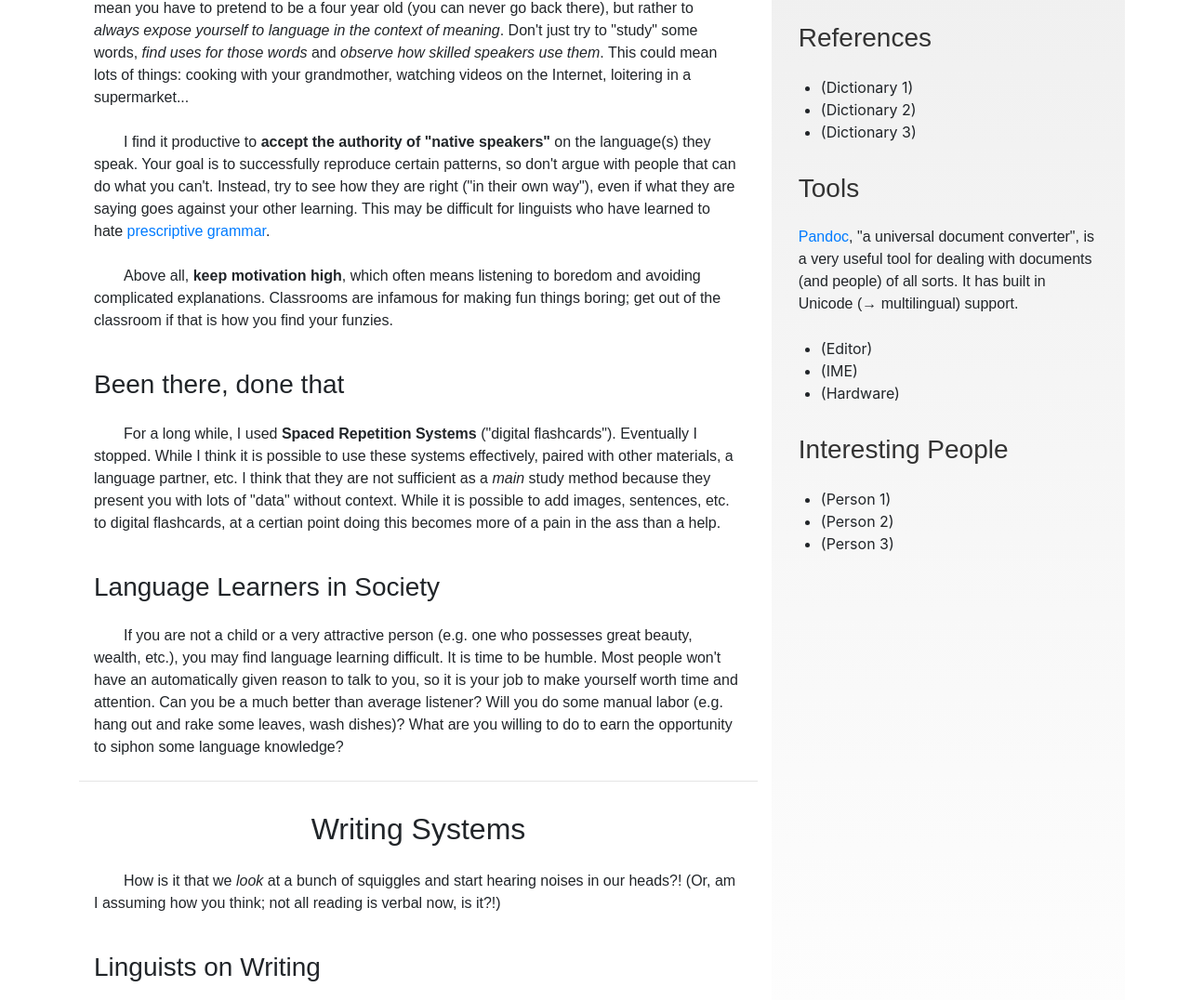
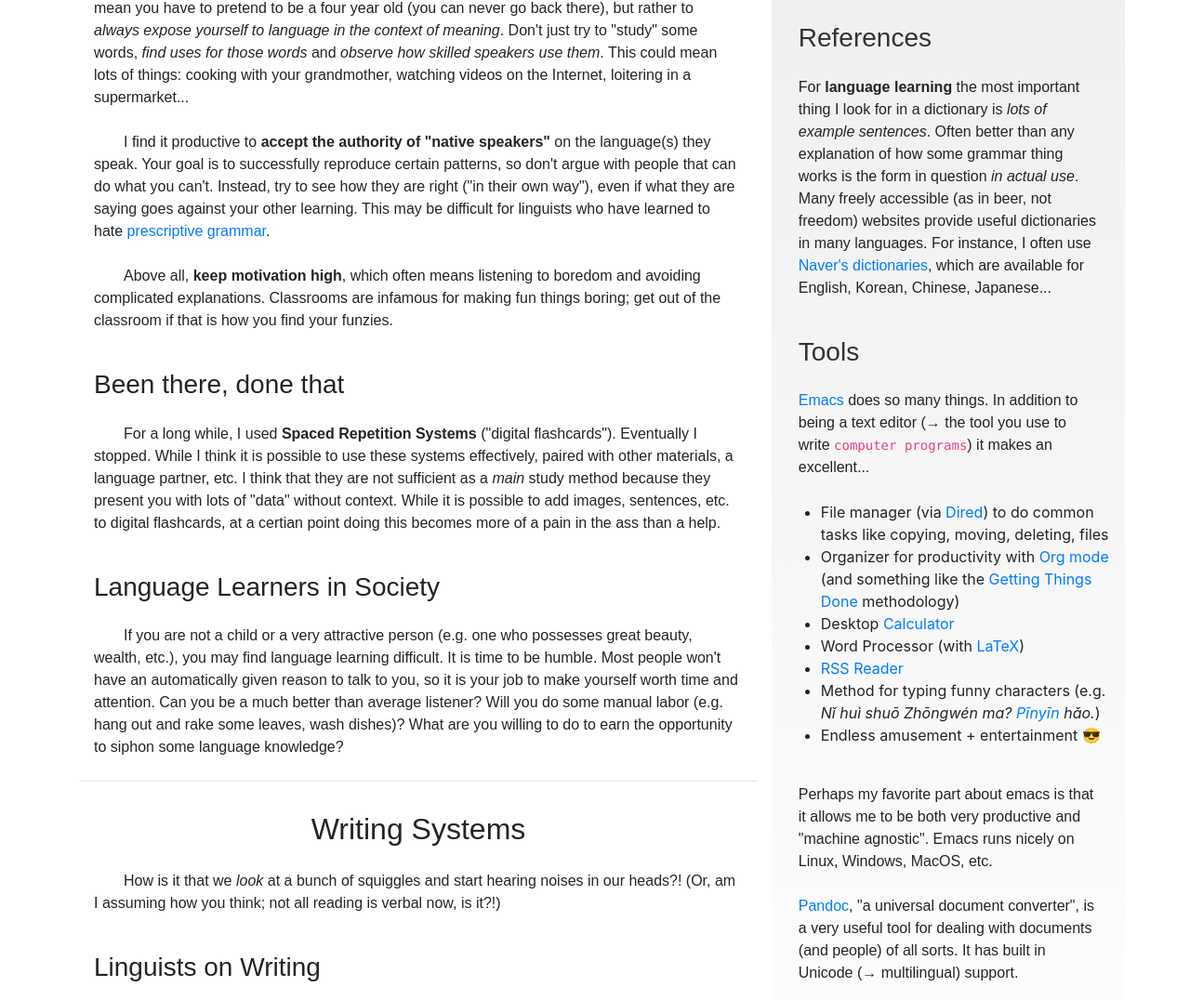
Before and after one commit to captainalan/captainalan.github.io, a plain HTML site: page language-and-linguistics/index.html in a window 1280 px wide. Shown: the part 932-2008 px from the top of the page at 93% size. Drawn offline with nearby package versions, Linux system fonts and the light colour scheme.

Commit message:
Some content updates
Mainly working on the side bar content.

```diff
--- a/language-and-linguistics/index.html
+++ b/language-and-linguistics/index.html
@@ -179,28 +179,65 @@
 	  resources which I have found useful.</p>
 
 	  <h3>References</h3>
-	  <ul>
-	    <li>(Dictionary 1)</li>
-	    <li>(Dictionary 2)</li>
-	    <li>(Dictionary 3)</li>
-	  </ul>
+	  <p>
+	    For <b>language learning</b> the most important thing I
+	    look for in a dictionary is <em>lots of example
+	    sentences</em>. Often better than any explanation of how
+	    some grammar thing works is the form in question <em>in
+	    actual use</em>. Many freely accessible (as in beer, not
+	    freedom) websites provide useful dictionaries in many
+	    languages. For instance, I often
+	    use <a href="https://endic.naver.com/?sLn=en">Naver's
+	    dictionaries</a>, which are available for English, Korean,
+	    Chinese, Japanese...
+	  </p>
 
 	  <h3>Tools</h3>
-	  <p><a href="https://pandoc.org">Pandoc</a>, "a universal
+	  <p>
+	    <a href="https://www.gnu.org/software/emacs/emacs.html">Emacs</a>
+	    does so many things. In addition to being a text editor (→
+	    the tool you use to write <code>computer programs</code>) it makes an
+	    excellent...
+	    <ul>
+	      <li>File manager
+	      (via <a href="https://www.emacswiki.org/emacs/DiredMode">Dired</a>)
+	      to do common tasks like copying, moving, deleting,
+	      files</li>
+	      <li>Organizer for productivity with <a href="https://orgmode.org">Org mode</a> (and
+	      something like
+	      the <a href="https://en.wikipedia.org/wiki/Getting_Things_Done">Getting
+	      Things Done</a> methodology)</li>
+	      <li>Desktop <a href="https://nullprogram.com/blog/2009/06/23/">Calculator</a></li>
+	      <li>Word Processor (with <a href="https://piotr.is/2010/emacs-as-the-ultimate-latex-editor/">LaTeX</a>)</li>
+	      <li><a href="https://github.com/skeeto/elfeed">RSS Reader</a></li>
+	      <li>Method for typing funny characters (e.g. <i>Nǐ huì
+	      shuō Zhōngwén
+	      ma? <a href="http://pinyin.info/">Pīnyīn</a>
+	      hǎo.</i>)</li>
+	      <li>Endless amusement + entertainment 😎</li>
+	    </ul>
+	  </p>
+	  <p>
+	    Perhaps my favorite part about emacs is that it allows me
+	    to be both very productive and "machine agnostic". Emacs
+	    runs nicely on Linux, Windows, MacOS, etc.
+	  </p>
+
+	  <p>
+	    <a href="https://pandoc.org">Pandoc</a>, "a universal
 	  document converter", is a very useful tool for dealing with
 	  documents (and people) of all sorts. It has built in Unicode
-	  (→ multilingual) support.</p>
-	  <ul>
-	    <li>(Editor)</li>
-	    <li>(IME)</li>
-	    <li>(Hardware)</li>
-	  </ul>
+	    (→ multilingual) support.
+	  </p>
 
 	  <h3>Interesting People</h3>
+	  <p>
+	    People that think about computers, society, <em>and</em>
+	    language (and produce lots of content).
+	  </p>
 	  <ul>
-	    <li>(Person 1)</li>
-	    <li>(Person 2)</li>
-	    <li>(Person 3)</li>
+	    <li><a href="http://xahlee.info/">Xah Lee</a></li>
+	    <li><a href="https://lukesmith.xyz">Luke Smith</a></li>
 	  </ul>
 
 	</div>
```
